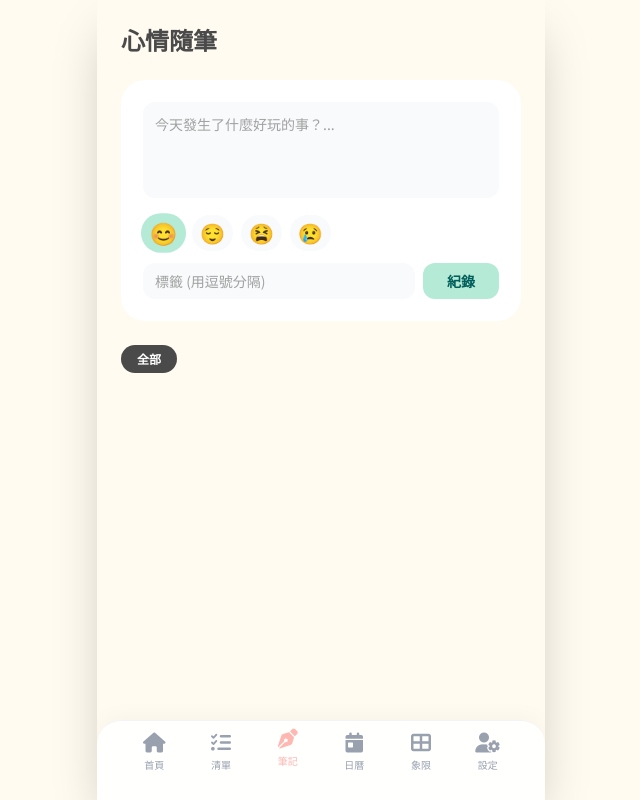
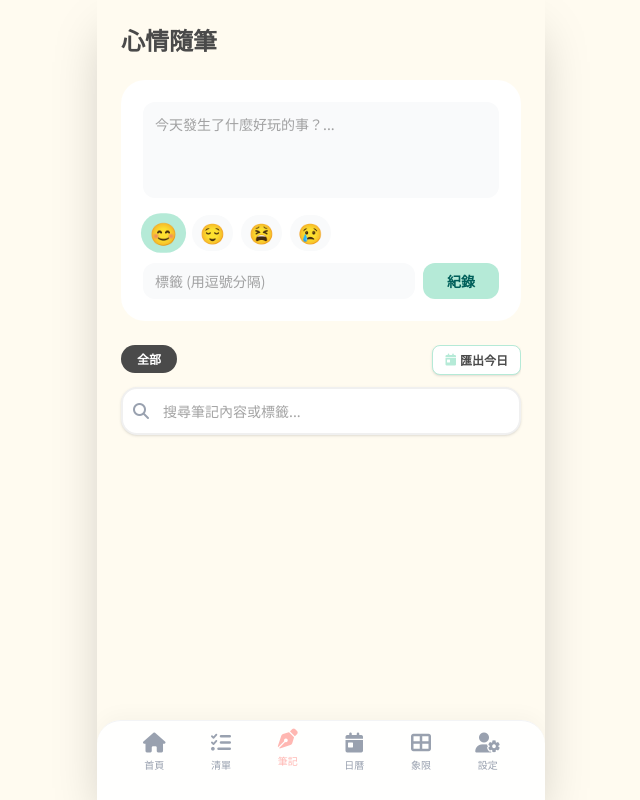
Before and after one commit to cottongrass0828/life-energy, a Vue app: page / in a window 1280 px wide. Both pictures are taken after a click on the button "筆記". Shown: the whole page, without its empty margins (319-959 px from the left). Built offline with nearby package versions, Linux system fonts and the light colour scheme; a web font is replaced by a local one.

Commit message:
feat: add note search

```diff
--- a/src/assets/main.css
+++ b/src/assets/main.css
@@ -19,7 +19,6 @@
     --shadow-soft: '0 4px 20px -2px rgba(200, 200, 200, 0.25)';
     --shadow-cute: '3px 3px 0px 0px rgba(74, 74, 74, 0.1)';
     --shadow-inner-soft: 'inset 0 2px 4px 0 rgba(0, 0, 0, 0.06)';
-
 }
 
 body {
@@ -36,6 +35,20 @@ body {
     border-radius: 1.5rem;
     box-shadow: 0 4px 14px 0 rgba(0, 0, 0, 0.05);
     transition: all 0.3s ease;
+}
+
+.cute-input {
+    border: 2px solid #F0F0F0;
+    border-radius: 1rem;
+    padding: 0.75rem 1rem;
+    width: 100%;
+    outline: none;
+    transition: border-color 0.2s;
+    background-color: #fff;
+}
+
+.cute-input:focus {
+    border-color: #FFB7B2;
 }
 
 /* Hide Scrollbar but keep functionality */
--- a/src/components/views/NotesView.vue
+++ b/src/components/views/NotesView.vue
@@ -45,7 +45,8 @@
       </div>
     </div>
 
-    <div class="flex overflow-x-auto no-scrollbar gap-2 pb-2">
+    <div class="flex overflow-x-auto no-scrollbar gap-2 pb-2 mb-1">
+      <div class="flex-1">
         <button
           @click="filterTag = ''"
           :class="['whitespace-nowrap px-4 py-1.5 rounded-full text-xs font-bold', filterTag === '' ? 'bg-text text-white' : 'bg-white text-subtext']"
@@ -55,8 +56,32 @@
           :key="t"
           @click="filterTag = t"
           :class="['whitespace-nowrap px-4 py-1.5 rounded-full text-xs font-bold', filterTag === t ? 'bg-primary text-white' : 'bg-white text-subtext']"
-      >#{{
-        t }}</button>
+        >#{{ t }}</button>
+      </div>
+      <button
+        @click="exportTodayNotes"
+        class="text-xs bg-white border border-secondary text-dark px-3 py-1.5 rounded-lg shadow-sm font-bold hover:bg-secondary hover:border-transparent transition flex items-center gap-1"
+      >
+        <i class="fa-solid fa-calendar-day text-secondary group-hover:text-dark"></i> 匯出今日
+      </button>
+    </div>
+    <div class="flex gap-2 mb-4">
+      <div class="relative flex-1">
+        <i class="fa-solid fa-search absolute left-3 top-1/2 transform -translate-y-1/2 text-gray-400"></i>
+        <input
+          v-model="noteSearch"
+          type="text"
+          placeholder="搜尋筆記內容或標籤..."
+          class="cute-input pl-10 py-2 text-sm border-white shadow-sm"
+        >
+        <button
+          v-if="noteSearch"
+          @click="noteSearch = ''"
+          class="absolute right-3 top-1/2 transform -translate-y-1/2 text-gray-400 hover:text-gray-600"
+        >
+          <i class="fa-solid fa-times"></i>
+        </button>
+      </div>
     </div>
 
     <div class="space-y-4">
@@ -109,9 +134,22 @@ const emit = defineEmits(['add-note', 'update-note', 'delete-note'])
 const noteForm = ref({ content: '', mood: 'happy', tags: '', date: new Date().toISOString() })
 const editingId = ref(null)
 const filterTag = ref('')
+const noteSearch = ref('');
 
 const allTags = computed(() => [...new Set(props.notes.flatMap(n => n.tags))])
-const filteredNotes = computed(() => filterTag.value ? props.notes.filter(n => n.tags.includes(filterTag.value)) : props.notes)
+const filteredNotes = computed(() => {
+  let filteredNotes = props.notes;
+  if (filterTag.value) {
+    filteredNotes = filteredNotes.filter(n => n.tags.includes(filterTag.value))
+  }
+  if (noteSearch.value.trim()) {
+    const term = noteSearch.value.toLowerCase();
+    filteredNotes = filteredNotes.filter(note =>
+      note.content.toLowerCase().includes(term)
+    );
+  }
+  return filteredNotes
+})
 
 const startEdit = (n) => { editingId.value = n.id; noteForm.value = { ...n, tags: n.tags.join(', ') } }
 const cancelEdit = () => { editingId.value = null; noteForm.value = { content: '', mood: 'happy', tags: '', date: new Date().toISOString() } }
@@ -125,4 +163,27 @@ const handleSave = () => {
   else emit('add-note', payload)
   cancelEdit()
 }
+
+const exportTodayNotes = () => {
+  const todayISO = new Date().toISOString().split('T')[0];
+  const todays = notes.value.filter(n => n.date.startsWith(todayISO));
+  if (todays.length === 0) return alert('今天還沒有筆記喔！');
+
+  todays.sort((a, b) => new Date(a.date) - new Date(b.date)); // Oldest to newest
+
+  let textContent = `隨手筆記匯出 - ${todayISO}\n\n`;
+  todays.forEach(n => {
+    const dt = new Date(n.date);
+    const timeStr = `${String(dt.getHours()).padStart(2, '0')}:${String(dt.getMinutes()).padStart(2, '0')}`;
+    textContent += `[${timeStr}] (${getMoodIcon(n.mood)})\n${n.content}\n\n-------------------\n\n`;
+  });
+
+  downloadTextFile(textContent, `journal_${todayISO}.txt`);
+};
 </script>
+
+<style scoped>
+.pl-10 {
+  padding-left: 2.5rem !important;
+}
+</style>
```
Lines whose indentation alone changed are shown as unchanged.
